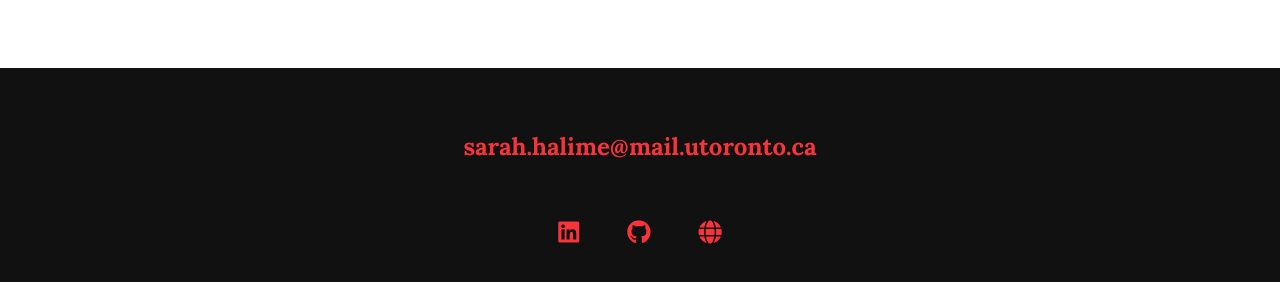
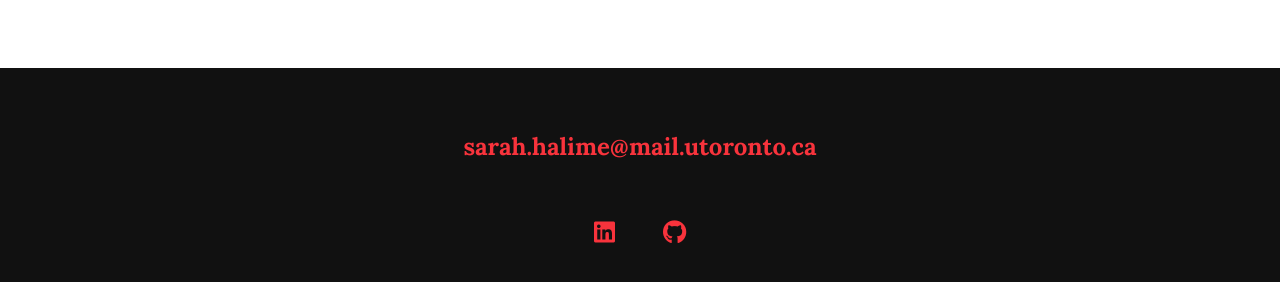
Before and after one commit to sarahhalime/Personal-Website, a website built with Vite: page index.html in a window 1280 px wide. Shown: the part 2658-2940 px from the top of the page. Built offline with nearby package versions, Linux system fonts and the light colour scheme.

Commit message:
globe commit

```diff
--- a/index.html
+++ b/index.html
@@ -215,11 +215,6 @@
                         <i class="fab fa-github"></i>
                     </a>
                 </li>
-                <li class="social-list__item">
-                    <a class="social-list__link" href="https://sarahhalime.co">
-                        <i class="fas fa-globe"></i>
-                    </a>
-                </li>
             </ul>
         </footer>
 
```
